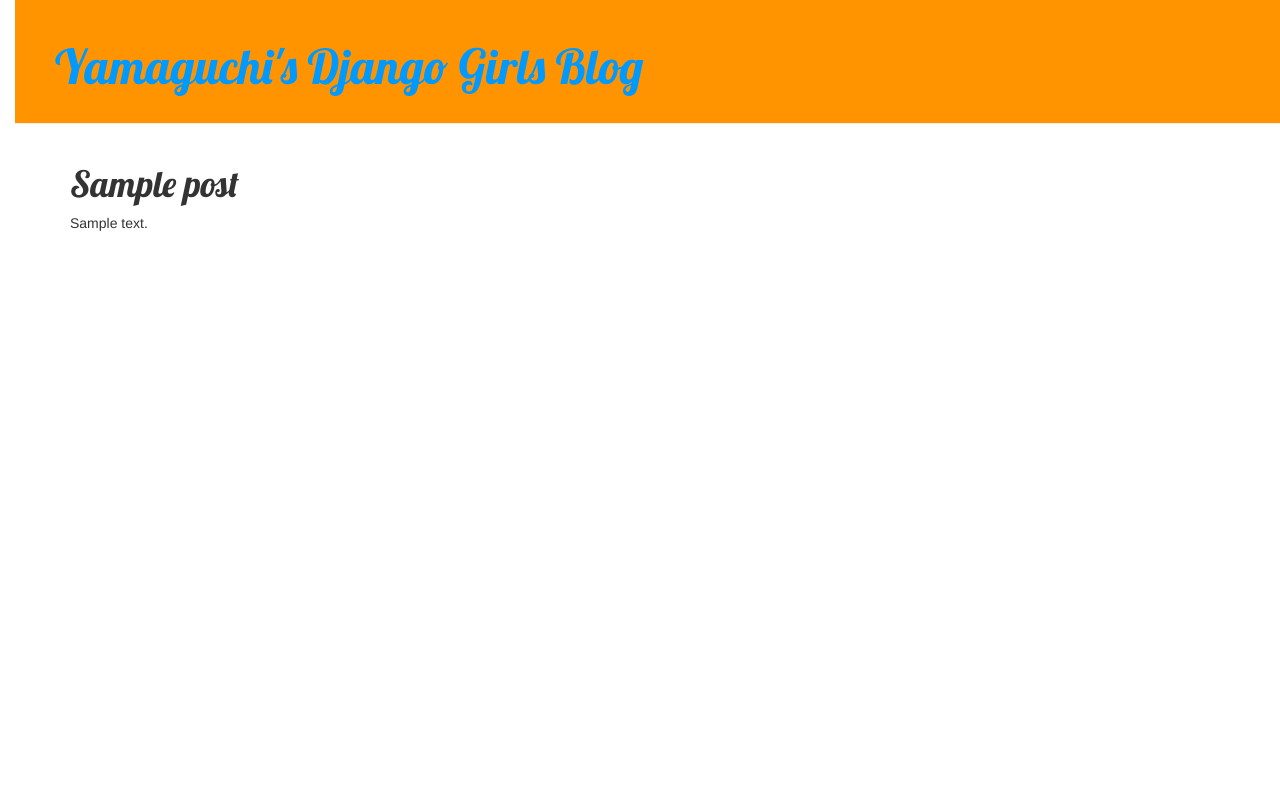
After one commit to tandfyamaguchi/my-first-blog, a Django app: page /post/1/ in a window 1280 px wide. The commit adds this page. Run offline with Django 3.2, Linux system fonts and the light colour scheme; tables that the repository leaves empty hold one stand-in row (values such as "Sample post"); some libraries are stand-ins or nearby versions.

Commit message:
Added view and template for detailed blog post as well as CSS for the site.

```diff
--- /dev/null
+++ b/blog/static/css/blog.css
@@ -0,0 +1,56 @@
+h1 a {
+    color: #FCA205;
+    font-family: 'Lobster';
+}
+
+body{
+    padding-left: 15px;
+}
+
+/* .で始まるセクレタはクラスに関連 */
+.page-header {
+    background-color: #ff9400;
+    margin-top: 0;
+    padding: 20px 20px 20px 40px;
+}
+
+.page-header h1, .page-header h1 a, .page-header h1 a:visited, .page-header h1 a:active{
+    color: #0099ff;
+    font-size: 36pt;
+    text-decoration: none;
+}
+
+.content {
+    margin-left: 40px;
+}
+
+h1, h2, h3, h4 {
+    font-family: 'Lobster',cursive;
+}
+
+.date {
+    color: #ff0000;
+}
+
+.save {
+    float: right;
+}
+
+.post-form textarea, .post-form input {
+    width: 100%;
+}
+
+.top-menu, .top-menu:hover, .top-menu:visited {
+    color: #ffffff;
+    float: rught;
+    font-size: 26pt;
+    margin-right: 20px;
+}
+
+.post {
+    margin-bottom: 70px;
+}
+
+.post h1 a, .post h1 a:visited {
+    color: #009900;
+}
--- /dev/null
+++ b/blog/templates/blog/base.html
@@ -0,0 +1,29 @@
+{% load static %}
+<html>
+
+<head>
+    <title>Yamaguchi's Django Girls Blog</title>
+    <link rel="stylesheet" href="//maxcdn.bootstrapcdn.com/bootstrap/3.2.0/css/bootstrap.min.css">
+    <link rel="stylesheet" href="//maxcdn.bootstrapcdn.com/bootstrap/3.2.0/css/bootstrap-theme.min.css">
+    <link href="//fonts.googleapis.com/css?family=Lobster&subset=latin,latin-ext" rel="stylesheet" type="text/css">
+    <link rel="stylesheet" href="{% static 'css/blog.css' %}">
+</head>
+
+<body>
+    <div class="page-header">
+        <h1><a href="/">Yamaguchi's Django Girls Blog</a></h1>
+    </div>
+
+    <div class="content container">
+        <div class="row">
+            <div class="col-md-8">
+                {% block content %}
+                {% endblock %}
+            </div>
+        </div>
+    </div>
+
+
+</body>
+
+</html>
--- /dev/null
+++ b/blog/templates/blog/post_detail.html
@@ -0,0 +1,13 @@
+{% extends 'blog/base.html' %}
+
+{% block content %}
+<div class="post">
+    {% if post.publishd_date %}
+    <div calss="date">
+        {{ post.published_date }}
+    </div>
+    {% endif %}
+    <h1>{{ post.title }}</a></h1>
+    <p>{{ post.text|linebreaksbr}}</p>
+</div>
+{% endblock %}
--- a/blog/urls.py
+++ b/blog/urls.py
@@ -3,4 +3,6 @@
 
 urlpatterns = [
     path('', views.post_list, name='post_list'),
+    # http:127.0.0.1:8000/post/<pkの値>/で表示
+    path('post/<int:pk>/', views.post_detail, name='post_detail'),
 ]
--- a/blog/views.py
+++ b/blog/views.py
@@ -1,8 +1,17 @@
-from django.shortcuts import render
+from django.shortcuts import render, get_object_or_404
 from django.utils import timezone
 from .models import Post
 
 
 def post_list(request):
-    posts=Post.objects.filter(published_date__lte=timezone.now()).order_by('published_date')
+    posts = Post.objects.filter(
+        published_date__lte=timezone.now()).order_by('published_date')
     return render(request, 'blog/post_list.html', {'posts': posts})
+
+
+def post_detail(request, pk):
+    post = get_object_or_404(Post, pk=pk)
+    return render(request, 'blog/post_detail.html', {'post': post})
+
+
+# Post.object.get(pk=pk)
```
Also changed, not shown: blog/templates/blog/post_list.html (+15 -20 lines).
